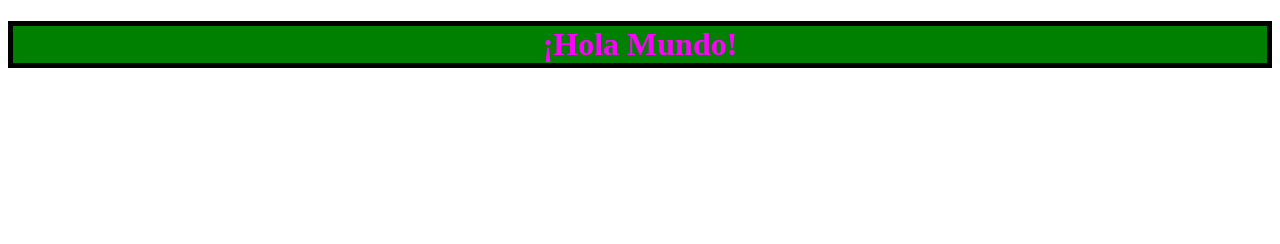
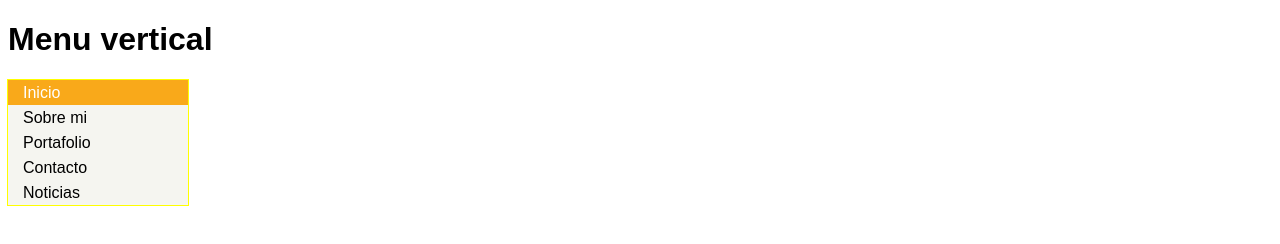
Before and after one commit to mariaahv/vertical, a plain HTML site: page index.html in a window 1280 px wide. Drawn offline with Linux system fonts and the light colour scheme.

Commit message:
terminado-modificando _ghpages

```diff
--- a/index.html
+++ b/index.html
@@ -1,17 +1,23 @@
+
+<!DOCTYPE html>
 <!DOCTYPE html>
 <html>
   <head>
     <meta charset="utf-8">
-    <title>cesar</title>
+    <title>MENU VERTICAL</title>
+    <link rel="stylesheet" href="css/main.css">
+
   </head>
   <body>
-
-
-    <h1
-    style="color: fuchsia;
-    background : green;
-    border: 5px solid black;
-    text-align:center;">¡Hola Mundo!</h1>
-
+    <h1>Menu vertical</h1>
+    <nav>
+    <ul>
+      <li> <a href="http://laboratoria.la/" target="_blank">Inicio </a></li>
+      <li> <a href="https://es.wikipedia.org/wiki/Departamento_de_%C3%81ncash" target="_blank">Sobre mi </a></li>
+      <li> <a href="https://www.google.com/search?q=imagenes+de+paisajes&tbm=isch&tbo=u&source=univ&sa=X&ved=0ahUKEwidvvT1p4jXAhWCgZAKHfvmCmUQsAQIJQ&biw=1440&bih=769" target="_blank">Portafolio</a></li>
+      <li> <a href="#">Contacto </a></li>
+      <li> <a href="https://www.youtube.com/watch?v=9Sc-ir2UwGU" target="_blank">Noticias</a></li>
+    </ul>
+  </nav>
   </body>
 </html>
```
